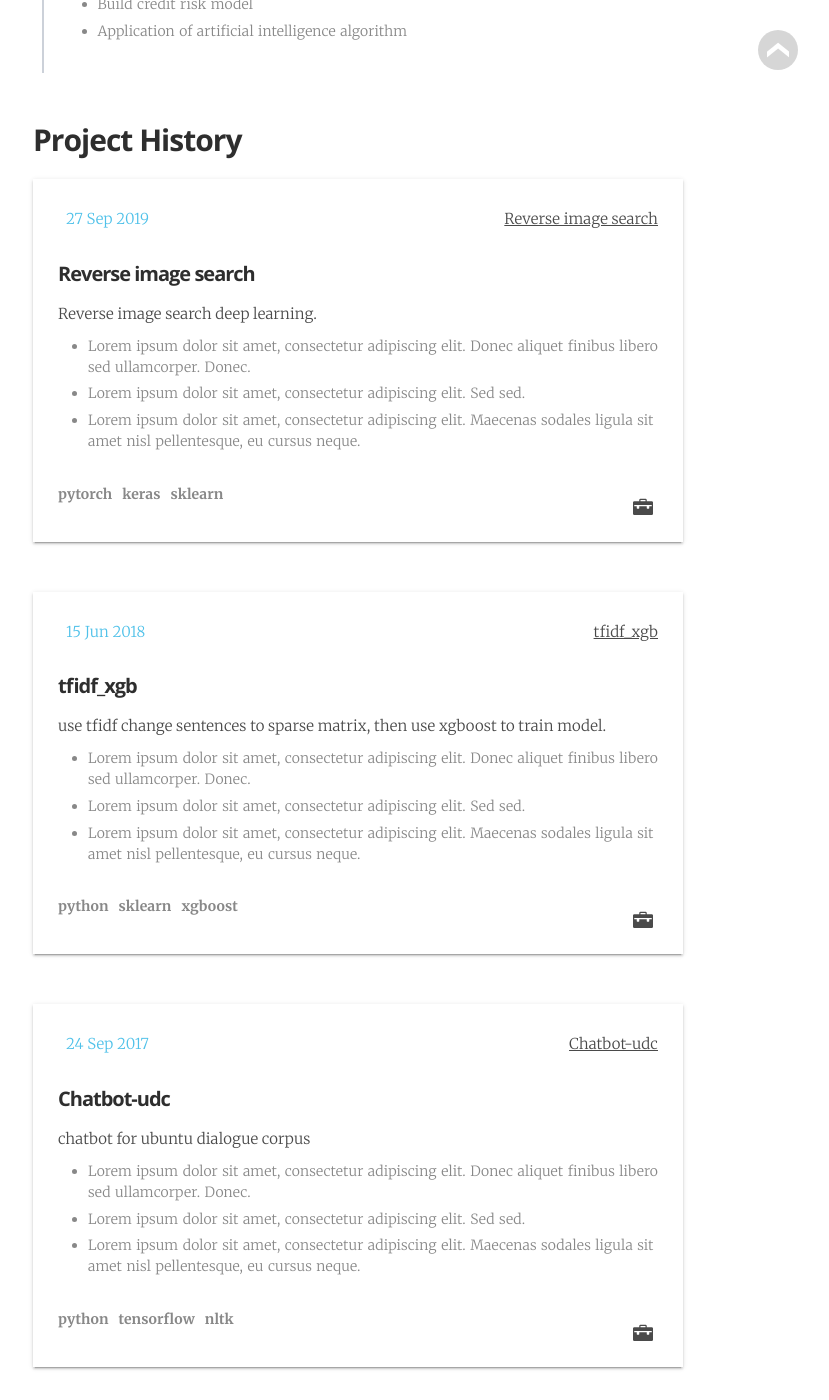
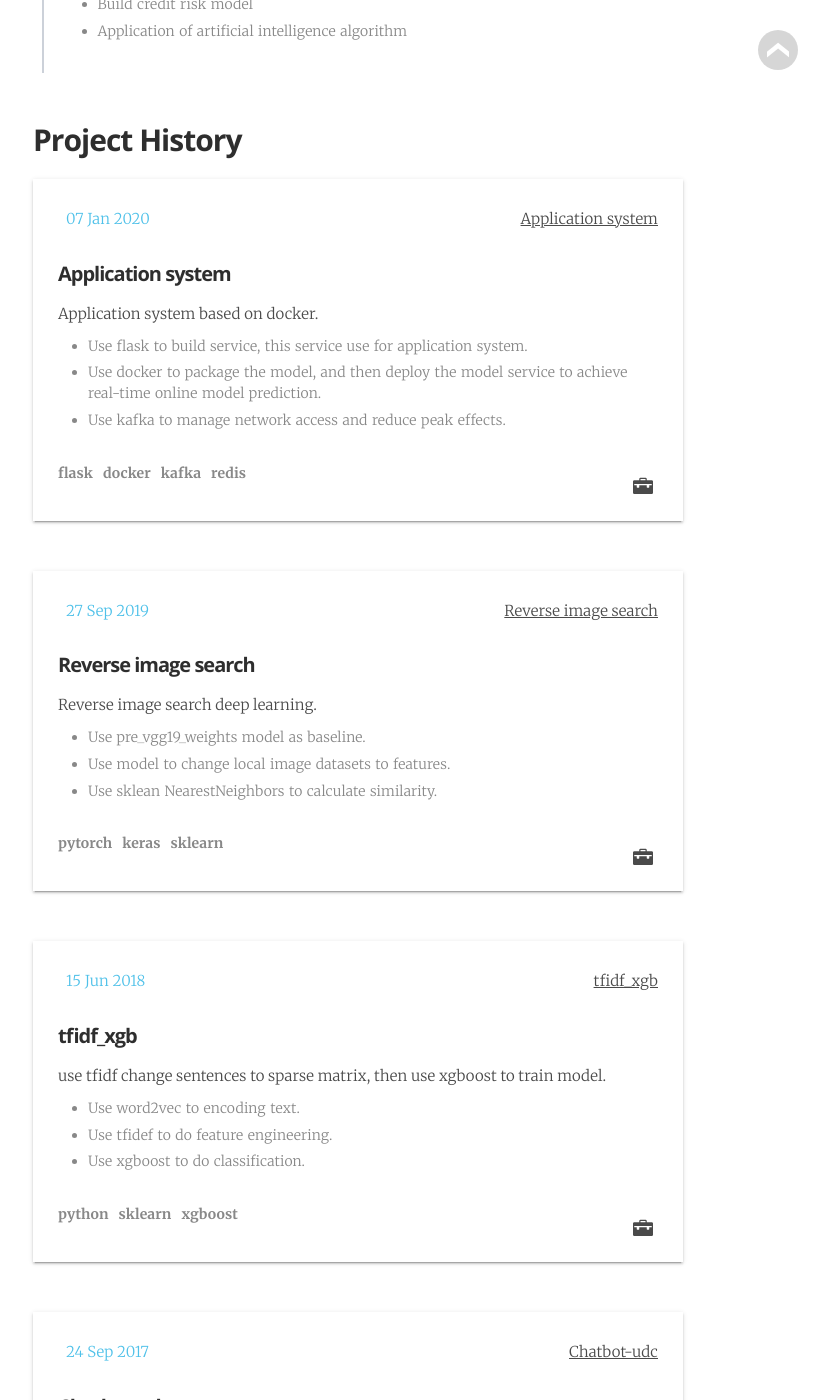
Before and after one commit to TyrionBian/tyrionbian.github.io, a Jekyll site: the page built from _pages/cv.md, in a window 1280 px wide and 1400 px high, scrolled down 1699 px. Shown: the whole window, without its empty margins (282-1111 px from the left). Built offline with Jekyll 4.4.1, drawn with Linux system fonts in a browser that asks for light colours; some web fonts are replaced; some of the changed text lies outside the part shown.

Commit message:
fix cv data

```diff
--- a/_data/cv.yml
+++ b/_data/cv.yml
@@ -25,7 +25,7 @@ tianliang:
           position:         "Senior Risk Control Algorithm Engineer"
           responsibilities:
             - "Build credit risk model"
-            - "Application of artificial intelligence algorithm"
+            - "application of artificial intelligence algorithms in the field of financial anti-fraud."
         - time:             "2016.06 - 2018.11"
           location:         "Beijing China"
           company:          "Mashang Consumer Finance Co. Ltd."
@@ -34,30 +34,37 @@ tianliang:
             - "Build credit risk model"
             - "Application of artificial intelligence algorithm"
     projects:
+        - time:             "07 Jan 2020"
+          title:            "Application system"
+          url:              "https://github.com/TyrionBian/appSys"
+          describe:         "Application system based on docker."
+          technologies:     "flask, docker, kafka, redis"
+          responsibilities:
+            - "Use flask to build service, this service use for application system."
+            - "Use docker to package the model, and then deploy the model service to achieve real-time online model prediction."
+            - "Use kafka to manage network access and reduce peak effects."
         - time:             "27 Sep 2019"
           title:            "Reverse image search"
           url:              "https://github.com/TyrionBian/reverse-image-search"
           describe:         "Reverse image search deep learning."
           technologies:     "pytorch, keras, sklearn"
           responsibilities:
-            - "Lorem ipsum dolor sit amet, consectetur adipiscing elit. Donec aliquet finibus libero sed ullamcorper. Donec."
-            - "Lorem ipsum dolor sit amet, consectetur adipiscing elit. Sed sed."
-            - "Lorem ipsum dolor sit amet, consectetur adipiscing elit. Maecenas sodales ligula sit amet nisl pellentesque, eu cursus neque."
+            - "Use pre_vgg19_weights model as baseline."
+            - "Use model to change local image datasets to features."
+            - "Use sklean NearestNeighbors to calculate similarity."
         - time:             "15 Jun 2018"
           title:            "tfidf_xgb"
           url:              "https://github.com/TyrionBian/tfidf_xgb"
           describe:         "use tfidf change sentences to sparse matrix, then use xgboost to train model."
           technologies:     "python, sklearn, xgboost"
           responsibilities:
-            - "Lorem ipsum dolor sit amet, consectetur adipiscing elit. Donec aliquet finibus libero sed ullamcorper. Donec."
-            - "Lorem ipsum dolor sit amet, consectetur adipiscing elit. Sed sed."
-            - "Lorem ipsum dolor sit amet, consectetur adipiscing elit. Maecenas sodales ligula sit amet nisl pellentesque, eu cursus neque."
+            - "Use word2vec to encoding text."
+            - "Use tfidef to do feature engineering."
+            - "Use xgboost to do classification."
         - time:             "24 Sep 2017"
           title:            "Chatbot-udc"
           url:              "https://github.com/TyrionBian/chatbot-udc"
           describe:         "chatbot for ubuntu dialogue corpus"
           technologies:     "python, tensorflow, nltk"
           responsibilities:
-            - "Lorem ipsum dolor sit amet, consectetur adipiscing elit. Donec aliquet finibus libero sed ullamcorper. Donec."
-            - "Lorem ipsum dolor sit amet, consectetur adipiscing elit. Sed sed."
-            - "Lorem ipsum dolor sit amet, consectetur adipiscing elit. Maecenas sodales ligula sit amet nisl pellentesque, eu cursus neque."
+            - "train chatbot model for ubuntu dialogue corpus."
```
